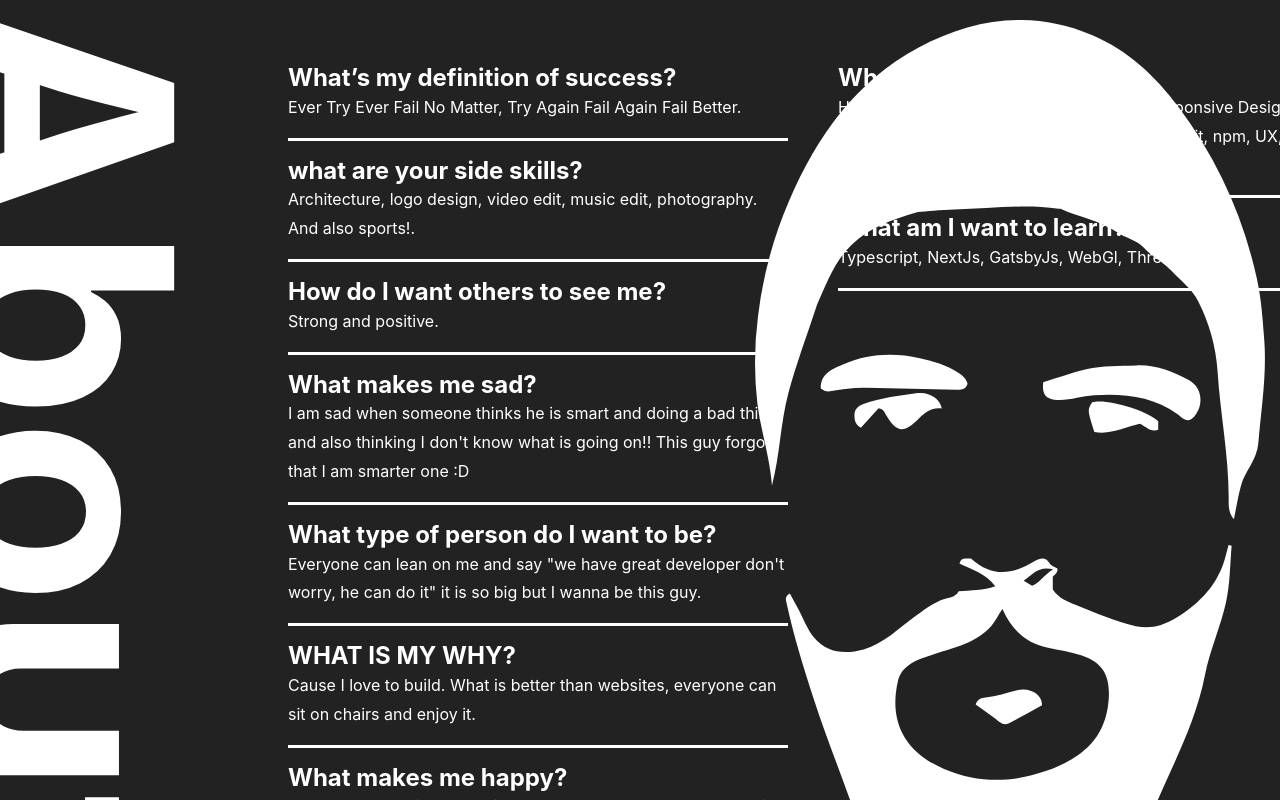
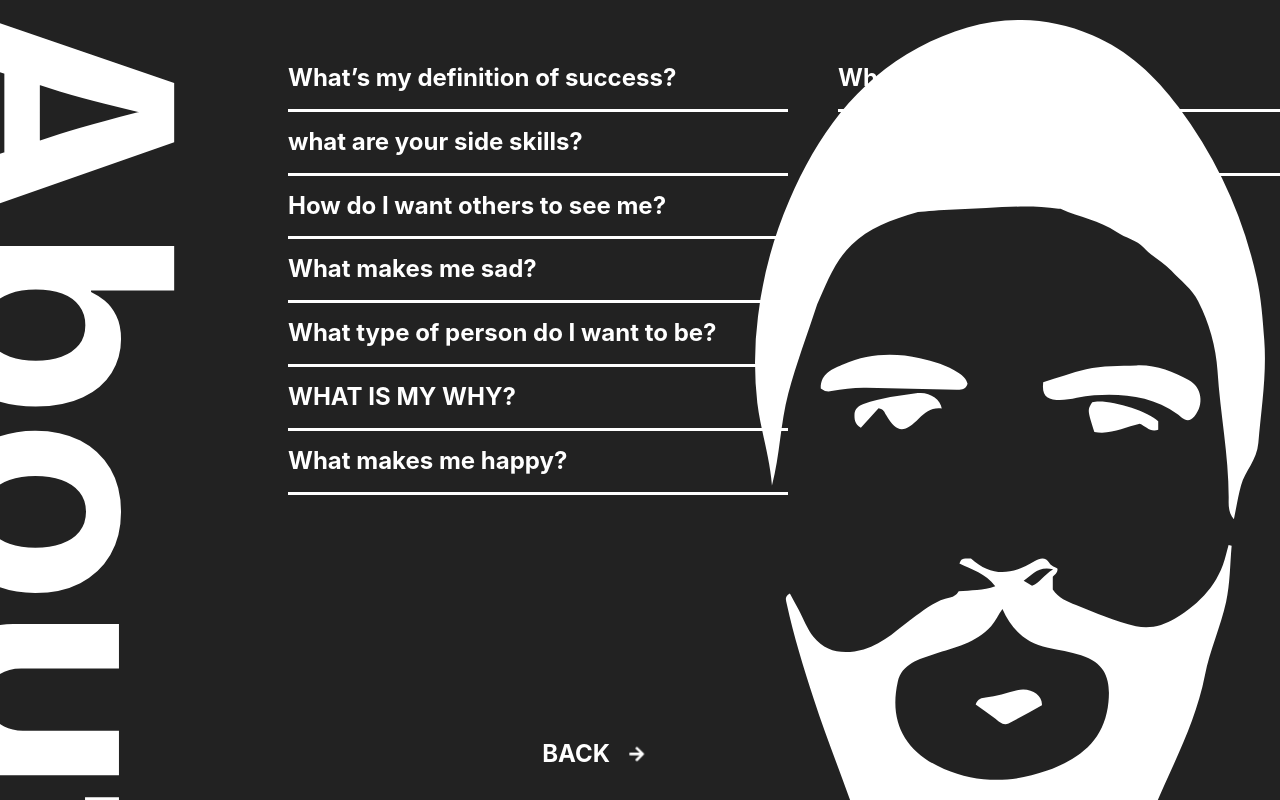
Before and after one commit to hsmkp4/portfolio, a React (Create React App) app: page /about in a window 1280 px wide. Built offline with nearby package versions, Linux system fonts and the light colour scheme; the HTML template or start-up script is replaced by a standard one.

Commit message:
adding back button to about page/ fixe audio for loading page

```diff
--- a/src/App.js
+++ b/src/App.js
@@ -1,4 +1,5 @@
 import { AnimatePresence } from 'framer-motion';
+import { useState } from 'react';
 import { Route, Switch, useLocation } from 'react-router';
 import './css/app.css';
 import AboutPage from './pages/AboutPage';
@@ -6,6 +7,7 @@ import ContactPage from './pages/ContactPage';
 import HomePage from './pages/HomePage';
 
 function App() {
+  const [loadingPage, setLoadingPage] = useState(true);
   const location = useLocation();
   console.log(location);
   return (
@@ -13,7 +15,10 @@ function App() {
       <AnimatePresence exitBeforeEnter>
         <Switch location={location} key={location.pathname}>
           <Route exact path="/">
-            <HomePage />
+            <HomePage
+              loadingPage={loadingPage}
+              setLoadingPage={setLoadingPage}
+            />
           </Route>
           <Route path="/about">
             <AboutPage />
--- a/src/components/AboutSec.js
+++ b/src/components/AboutSec.js
@@ -1,5 +1,8 @@
+import { faArrowRight } from '@fortawesome/free-solid-svg-icons';
+import { FontAwesomeIcon } from '@fortawesome/react-fontawesome';
 import { AnimateSharedLayout } from 'framer-motion';
 import React from 'react';
+import { useHistory } from 'react-router';
 import '../css/aboutSec.css';
 
 import hes31 from '../img/hes31.svg';
@@ -7,12 +10,21 @@ import hes32 from '../img/hes32.svg';
 import Toggle from './Toggle';
 
 function AboutSec() {
+  const history = useHistory();
   return (
     <div className="aboutSec">
       <h1 className="aboutSec__title">About</h1>
       <div>
         <img src={hes31} alt="hes" className="aboutSec__img" />
         {/* fill:#ce3534 */}
+      </div>
+      <div className="aboutSec__back">
+        <h2 onClick={() => history.push('/')}>BACK</h2>
+        <FontAwesomeIcon
+          className="aboutSec__back-arrow"
+          icon={faArrowRight}
+          size="1x"
+        />
       </div>
       <div className="about__wrapper">
         <AnimateSharedLayout>
--- a/src/components/LoadingLogo.js
+++ b/src/components/LoadingLogo.js
@@ -1,11 +1,21 @@
-import React from 'react';
+import React, { useEffect, useRef } from 'react';
 import sign from '../img/sign.svg';
 import logo from '../img/logo-haa.svg';
 import '../css/LoadingPage.css';
+import boldDrum from '../music/BoldPromise.mp3';
 
 import { motion } from 'framer-motion';
 
 function LoadingLogo({ setLoadingPage }) {
+  const audioRef = useRef();
+  useEffect(() => {
+    let timer = setTimeout(async () => {
+      await audioRef.current.play();
+    }, 800);
+    return () => {
+      clearTimeout(timer);
+    };
+  }, []);
   const handlePageClick = () => {
     setLoadingPage(false);
   };
@@ -42,6 +52,7 @@ function LoadingLogo({ setLoadingPage }) {
           />
         </motion.svg>
       </div>
+      <audio ref={audioRef} src={boldDrum}></audio>
     </motion.div>
   );
 }
--- a/src/components/Toggle.js
+++ b/src/components/Toggle.js
@@ -3,7 +3,7 @@ import React, { useState } from 'react';
 import '../css/Toggle.css';
 
 function Toggle({ children, title }) {
-  const [toggle, setToggle] = useState(true);
+  const [toggle, setToggle] = useState(false);
   return (
     <motion.div className="toggle" layout onClick={() => setToggle(!toggle)}>
       <motion.h2 layout className="toggle-h2">
--- a/src/css/aboutSec.css
+++ b/src/css/aboutSec.css
@@ -20,6 +20,30 @@
   right: 15px;
 
   width: 510px;
+}
+.aboutSec__back {
+  display: flex;
+  position: absolute;
+  align-items: center;
+  justify-content: space-around;
+  bottom: 2rem;
+  left: 42%;
+  width: 100px;
+}
+.aboutSec__back > h2 {
+  cursor: pointer;
+}
+.aboutSec__back-arrow {
+  /* transition: all 1s ease; */
+  animation: arrowMove 1s ease-in-out alternate infinite;
+}
+/* .aboutSec__back-arrow:hover {
+  transform: translateX(50px);
+} */
+@keyframes arrowMove {
+  100% {
+    transform: translateX(20px) scale(1.1);
+  }
 }
 
 .about__wrapper {
--- a/src/pages/HomePage.js
+++ b/src/pages/HomePage.js
@@ -7,26 +7,22 @@ import mySites from '../util';
 import SitesDetail from '../components/SitesDetail';
 import { motion } from 'framer-motion';
 import { pageAnimate } from '../animate';
-import boldDrum from '../music/BoldPromise.mp3';
 
-function HomePage() {
+function HomePage({ loadingPage, setLoadingPage }) {
   const [sites, setSites] = useState(mySites);
-  const audioRef = useRef();
-  const [loadingPage, setLoadingPage] = useState(true);
+  // const audioRef = useRef();
 
-  const audioUrl =
-    'https://www.zapsplat.com/wp-content/uploads/2015/sound-effects-69838/zapsplat_sound_design_hit_kick_drum_hard_into_delayed_shrill_pads_70854.mp3';
+  // const audioUrl =
+  //   'https://www.zapsplat.com/wp-content/uploads/2015/sound-effects-69838/zapsplat_sound_design_hit_kick_drum_hard_into_delayed_shrill_pads_70854.mp3';
 
-  console.log(audioRef);
-
-  useEffect(() => {
-    let timer = setTimeout(async () => {
-      await audioRef.current.play();
-    }, 800);
-    return () => {
-      clearTimeout(timer);
-    };
-  }, []);
+  // useEffect(() => {
+  //   let timer = setTimeout(async () => {
+  //     await audioRef.current.play();
+  //   }, 800);
+  //   return () => {
+  //     clearTimeout(timer);
+  //   };
+  // }, []);
 
   // console.log(sites);
   return (
@@ -51,7 +47,7 @@ function HomePage() {
           </motion.div>
         </div>
       )}
-      <audio ref={audioRef} src={boldDrum}></audio>
+      {/* <audio ref={audioRef} src={boldDrum}></audio> */}
     </div>
   );
 }
```
